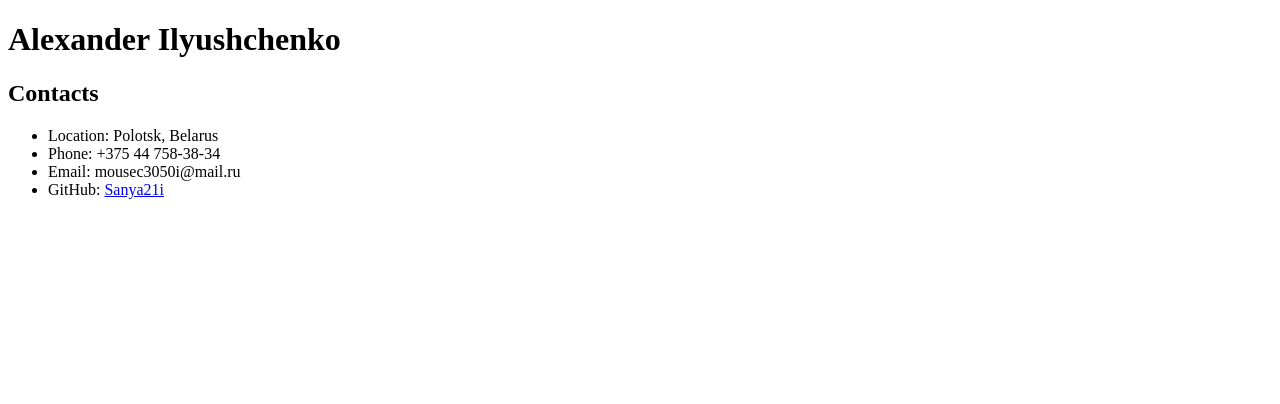
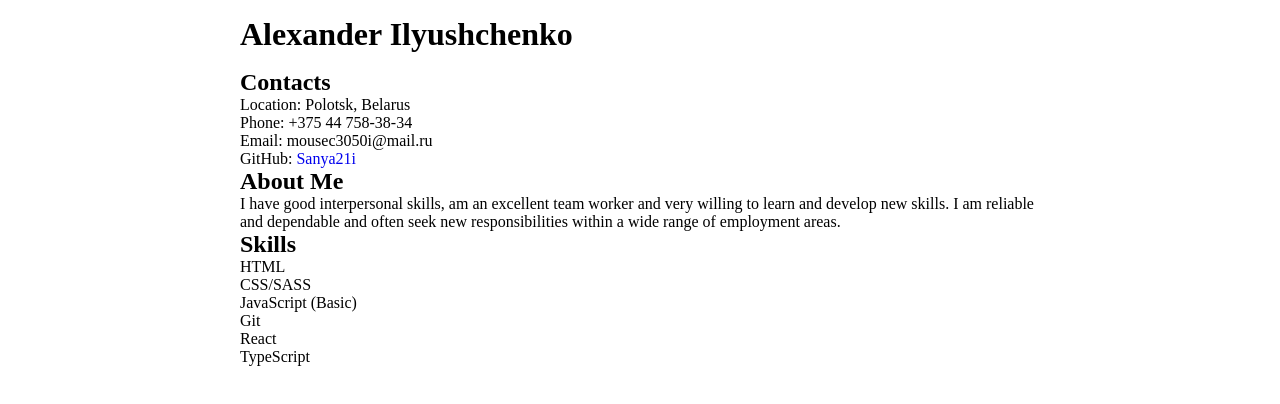
Before and after one commit to Sanya21i/rsschool-cv, a plain HTML site: page index.html in a window 1280 px wide. Drawn offline with Linux system fonts and the light colour scheme.

Commit message:
feat: add about me, skills

```diff
--- a/index.css
+++ b/index.css
@@ -0,0 +1,15 @@
+* {
+	box-sizing: border-box;
+	margin: 0;
+	padding: 0;
+	text-decoration: none;
+	list-style: none;
+
+}
+.container{
+	margin: 1em auto;
+	max-width: 50em;
+}
+header {
+	margin-bottom: 1em;
+}
--- a/index.html
+++ b/index.html
@@ -8,6 +8,7 @@
 	<title>Document</title>
 </head>
 <body>
+	<div class="container">
 		<header>
 			<h1>Alexander Ilyushchenko</h1>
 		</header>
@@ -24,6 +25,28 @@
 						</a></li>
 				</ul>
 			</div>
+			<div class="about-me">
+				<h2>About Me</h2>
+				<div class="about-me-text">
+					<span>
+						I have good interpersonal skills, am an excellent team worker and very willing to learn and develop new skills. I am reliable and dependable and often seek new responsibilities within a wide range of employment areas.
+					</span>
+				</div>
+			</div>
+			<div class="skill">
+				<h2>Skills</h2>
+				<div class="skills-text">
+					<ul>
+						<li>HTML</li>
+						<li>CSS/SASS</li>
+						<li>JavaScript (Basic)</li>
+						<li>Git</li>
+						<li>React</li>
+						<li>TypeScript</li>
+					</ul>
+				</div>
+			</div>
 		</main>
+	</div>
 </body>
 </html>
```
Lines whose indentation alone changed are shown as unchanged.
